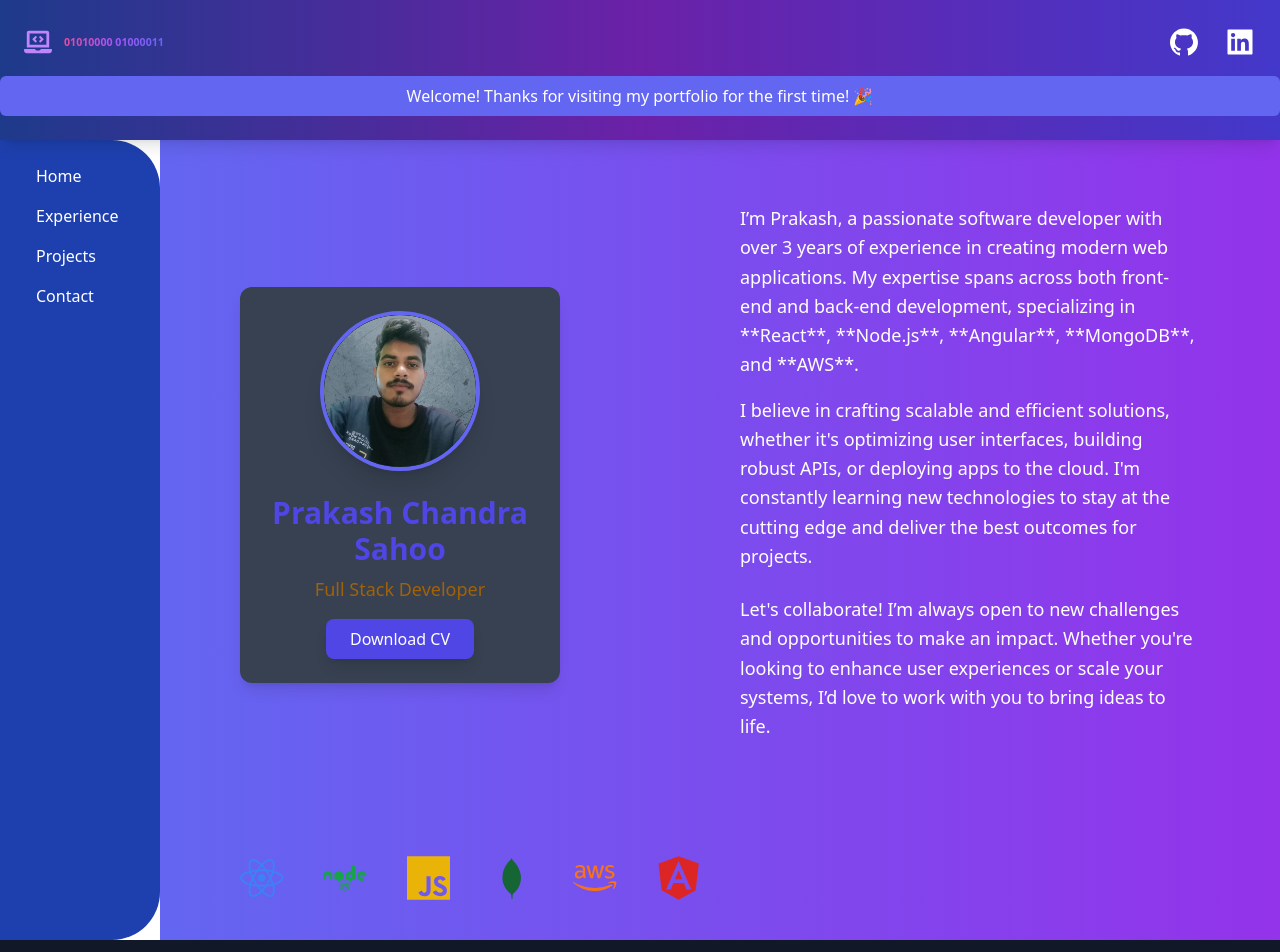
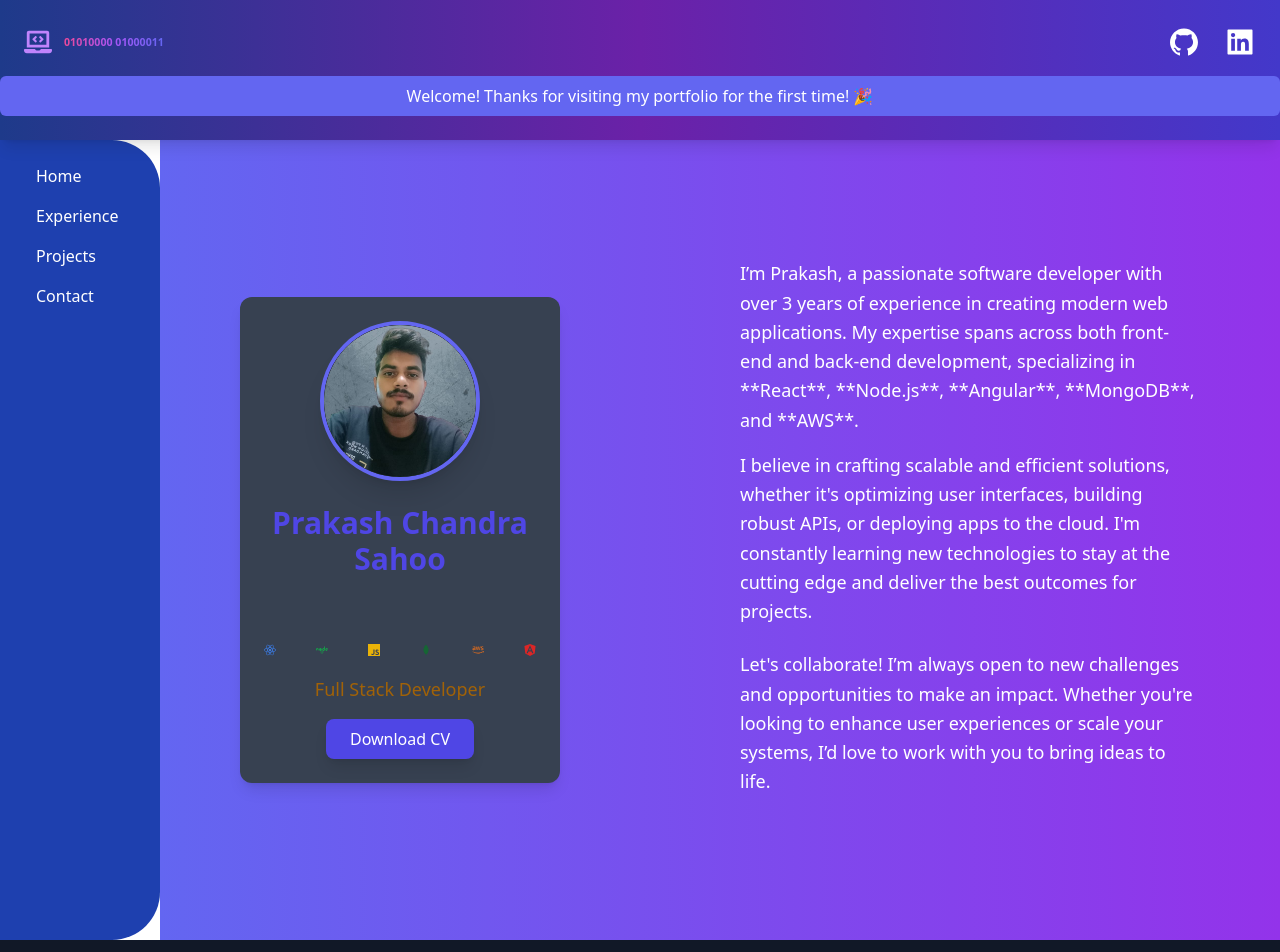
Before and after one commit to prakasham-om/portfolio, a React (Vite) app in the folder myapp/: page / in a window 1280 px wide. Shown: the top 952 px of the page. Built offline with nearby package versions, Linux system fonts and the light colour scheme.

Commit message:
Update About.jsx

```diff
--- a/myapp/src/components/About.jsx
+++ b/myapp/src/components/About.jsx
@@ -43,6 +43,14 @@ function About() {
           <animated.h2 style={fadeIn} className="text-3xl font-semibold text-indigo-600 mb-2">
             Prakash Chandra Sahoo
           </animated.h2>
+          <animated.div style={iconFade} className="flex justify-center gap-10 mt-12">
+        <FaReact size={50} className="text-blue-500 hover:text-blue-600 transition duration-300" />
+        <FaNode size={50} className="text-green-600 hover:text-green-700 transition duration-300" />
+        <FaJs size={50} className="text-yellow-500 hover:text-yellow-600 transition duration-300" />
+        <DiMongodb size={50} className="text-green-800 hover:text-green-900 transition duration-300" />
+        <FaAws size={50} className="text-orange-500 hover:text-orange-600 transition duration-300" />
+        <FaAngular size={50} className="text-red-600 hover:text-red-700 transition duration-300" />
+      </animated.div>
           <p className="text-lg text-yellow-700 mb-4">Full Stack Developer</p>
           <button
             onClick={downloadCV}
@@ -69,14 +77,7 @@ function About() {
       </div>
 
       {/* Skills Section */}
-      <animated.div style={iconFade} className="flex justify-center gap-10 mt-12">
-        <FaReact size={50} className="text-blue-500 hover:text-blue-600 transition duration-300" />
-        <FaNode size={50} className="text-green-600 hover:text-green-700 transition duration-300" />
-        <FaJs size={50} className="text-yellow-500 hover:text-yellow-600 transition duration-300" />
-        <DiMongodb size={50} className="text-green-800 hover:text-green-900 transition duration-300" />
-        <FaAws size={50} className="text-orange-500 hover:text-orange-600 transition duration-300" />
-        <FaAngular size={50} className="text-red-600 hover:text-red-700 transition duration-300" />
-      </animated.div>
+
     </section>
   );
 }
```
